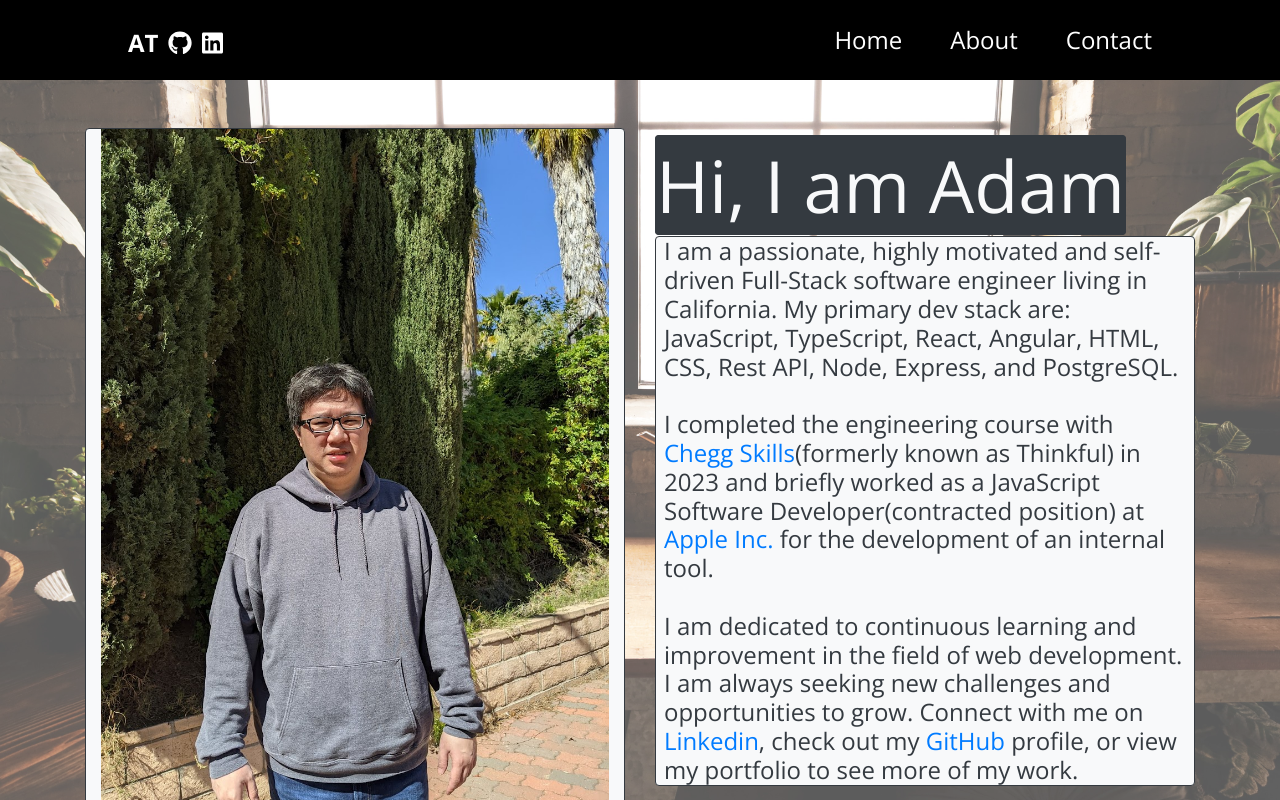
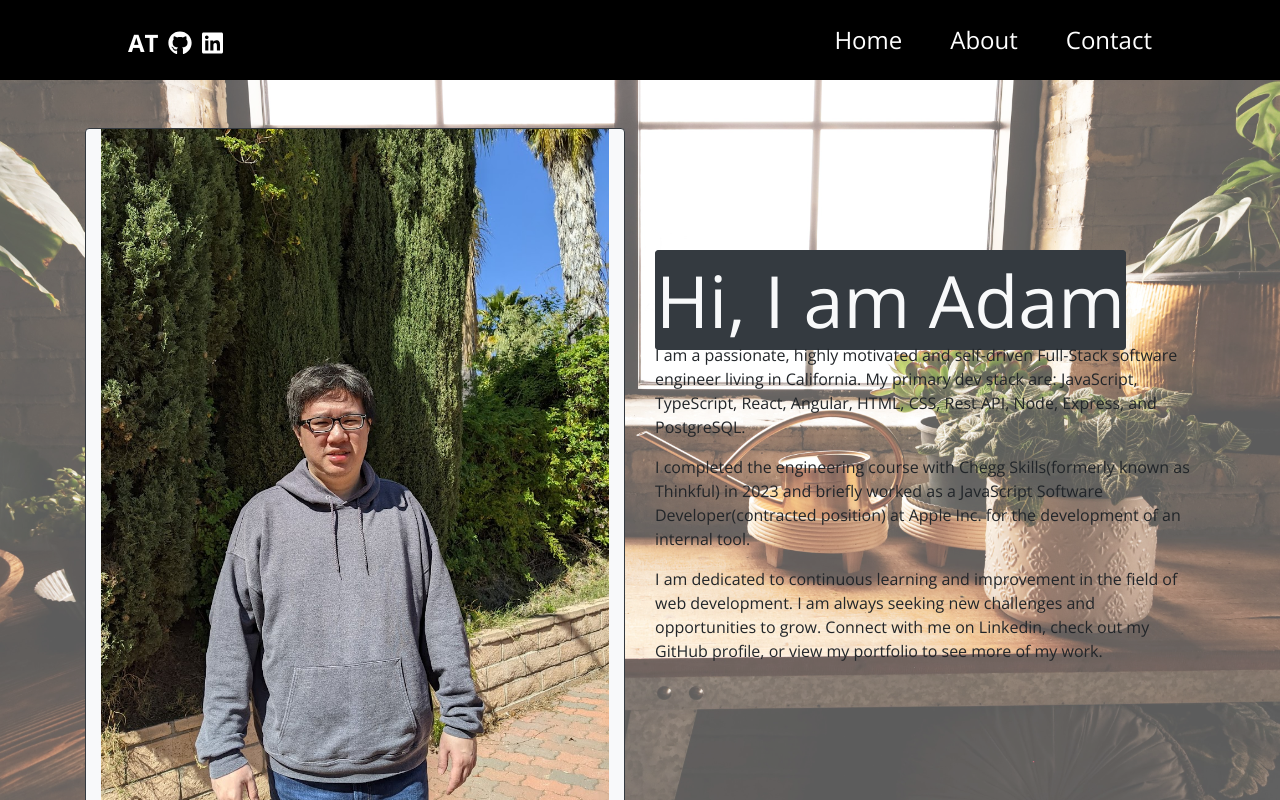
Before and after one commit to adam780930/testinglangingpage, a React (Create React App) app: page /about in a window 1280 px wide. Shown: the top 800 px of the page. Built offline with nearby package versions, Linux system fonts and the light colour scheme; a web font is replaced by a local one.

Commit message:
replacing jsx text with md file

```diff
--- a/src/pages/AboutPage.js
+++ b/src/pages/AboutPage.js
@@ -30,7 +30,7 @@ function AboutPage() {
               <span class="display-3 bg-dark text-light border border-dark rounded">
                 Hi, I am Adam
               </span>
-              <p class="h4 bg-light text-dark border border-dark rounded px-2 mt-2">
+              {/* <p class="h4 bg-light text-dark border border-dark rounded px-2 mt-2">
                 I am a passionate, highly motivated and self-driven Full-Stack
                 software engineer living in California. My primary dev stack
                 are: JavaScript, TypeScript, React, Angular, HTML, CSS, Rest
@@ -61,13 +61,14 @@ function AboutPage() {
                   GitHub
                 </a>{" "}
                 profile, or view my portfolio to see more of my work.
-              </p>
+              </p> */}
+              <ReactMarkdown>{markdownContent}</ReactMarkdown>
             </div>
           </div>
         </div>
       </div>
       <div class="text-center h1">
-        <ReactMarkdown>{markdownContent}</ReactMarkdown>
+
       </div>
     </div>
   );
```
